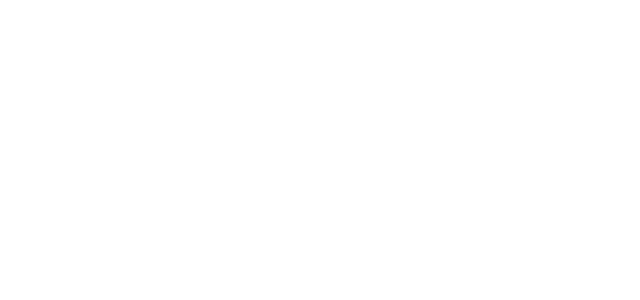
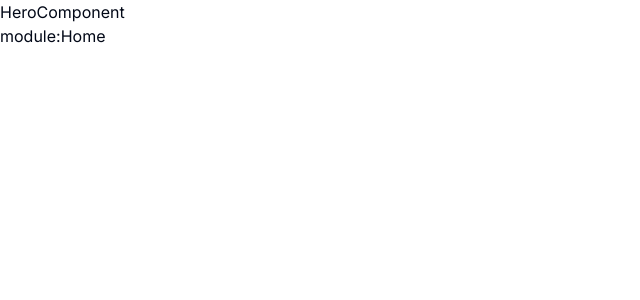
Before and after one commit to TechnicalVidya/portal, a Next.js app: page / in a window 1280 px wide. Shown: the top 300 px of the page, without its empty margins (0-640 px from the left). Built offline with nearby package versions, Linux system fonts and the light colour scheme.

Commit message:
Added: Module Info

```diff
--- a/src/components/heroComponent.js
+++ b/src/components/heroComponent.js
@@ -1,10 +1,9 @@
 import React from "react";
-import { Button } from "./ui/button";
 
 const HeroComponent = () => {
   return (
     <div>
-      {/* <Button>jhvs</Button> */}
+      HeroComponent
     </div>
   );
 };
--- a/src/modules/home/index.js
+++ b/src/modules/home/index.js
@@ -5,6 +5,7 @@ const Home = () => {
   return (
     <div>
       <HeroComponent />
+      module:Home
     </div>
   );
 };
```
